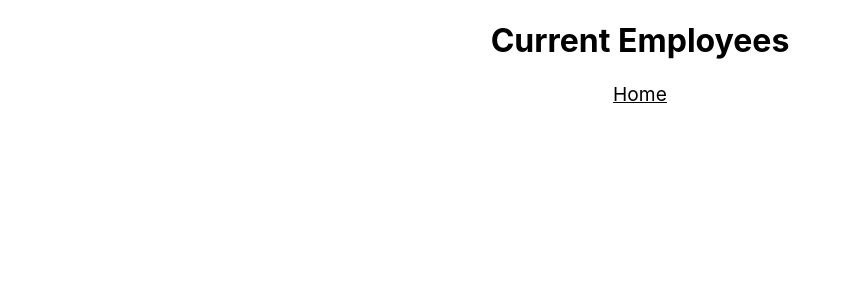
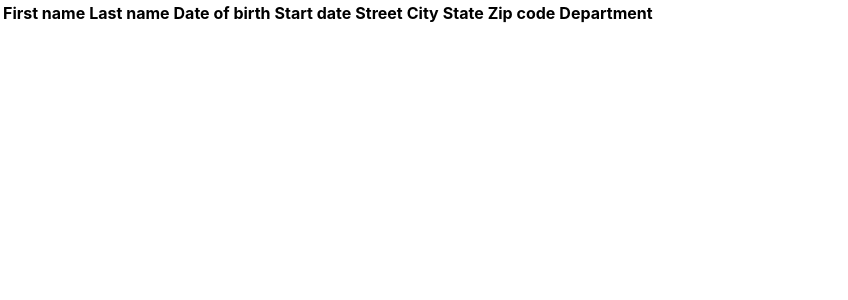
Before and after one commit to MaxTuron/hrnet, a React (Create React App) app: page /employeelist in a window 1280 px wide. Shown: the top 300 px of the page, without its empty margins (0-848 px from the left). Built offline with nearby package versions, Linux system fonts and the light colour scheme.

Commit message:
Creation table employee

```diff
--- a/package.json
+++ b/package.json
@@ -12,6 +12,7 @@
     "react-redux": "^8.0.5",
     "react-router-dom": "^6.8.0",
     "react-scripts": "5.0.1",
+    "react-table": "^7.8.0",
     "web-vitals": "^2.1.4"
   },
   "scripts": {
--- a/src/pages/EmployeeList.jsx
+++ b/src/pages/EmployeeList.jsx
@@ -1,18 +1,106 @@
 import "../styles/main.css"
 import { Link } from "react-router-dom";
 import { useSelector } from "react-redux"
-
+import {useTable} from "react-table"
+import React from "react";
 export default function Accueil() {
   const userArr = useSelector(state => state.userArr.userArr)
   console.log(userArr)
+
+  const data = React.useMemo(() => userArr, [userArr])
+  const columns = React.useMemo(
+    () => [
+      {
+        Header: 'First name',
+        accessor: 'userFirstName', // accessor is the "key" in the data
+      },
+      {
+        Header: 'Last name',
+        accessor: 'userLastName',
+      },
+      {
+        Header: 'Date of birth',
+        accessor: 'userDateOfBirth',
+      },
+      {
+        Header: 'Start date',
+        accessor: 'userStartDate',
+      },
+      {
+        Header: 'Street',
+        accessor: 'userStreet',
+      },
+      {
+        Header: 'City',
+        accessor: 'userCity',
+      },
+      {
+        Header: 'State',
+        accessor: 'userState',
+      },
+      {
+        Header: 'Zip code',
+        accessor: 'userZipCode',
+      },
+      {
+        Header: 'Department',
+        accessor: 'userDepartment',
+      },
+    ],[]
+  )
+
+  const tableInstance = useTable({ columns, data })
+  const {
+    getTableProps,
+    getTableBodyProps,
+    headerGroups,
+    rows,
+    prepareRow,
+  } = tableInstance
+
   return (
     <div>
-        <div id="employee-div" className="container">
-            <h1>Current Employees</h1>
-            <div>{userArr.map(user => <p key={user.firstName}>{user.userFirstName} {user.userLastName} {user.userDateOfBirth} {user.userStartDate} {user.userStreet} {user.userCity} {user.userState} {user.userZipCode} {user.userDepartment}</p>)}</div>
-            <table id="employee-table" className="display"></table>
-            <Link className="indexRedirect" to="/">Home</Link>
-        </div>
+<table {...getTableProps()}>
+  <thead>
+    {// Loop over the header rows
+    headerGroups.map(headerGroup => (
+      // Apply the header row props
+      <tr {...headerGroup.getHeaderGroupProps()}>
+        {// Loop over the headers in each row
+        headerGroup.headers.map(column => (
+          // Apply the header cell props
+          <th {...column.getHeaderProps()}>
+            {// Render the header
+            column.render('Header')}
+          </th>
+        ))}
+      </tr>
+    ))}
+  </thead>
+  {/* Apply the table body props */}
+  <tbody {...getTableBodyProps()}>
+    {// Loop over the table rows
+    rows.map(row => {
+      // Prepare the row for display
+      prepareRow(row)
+      return (
+        // Apply the row props
+        <tr {...row.getRowProps()}>
+          {// Loop over the rows cells
+          row.cells.map(cell => {
+            // Apply the cell props
+            return (
+              <td {...cell.getCellProps()}>
+                {// Render the cell contents
+                cell.render('Cell')}
+              </td>
+            )
+          })}
+        </tr>
+      )
+    })}
+  </tbody>
+</table>
     </div>
   );
 }
```
Also changed, not shown: 2 other files (tests, documents, lock files or other folders).
